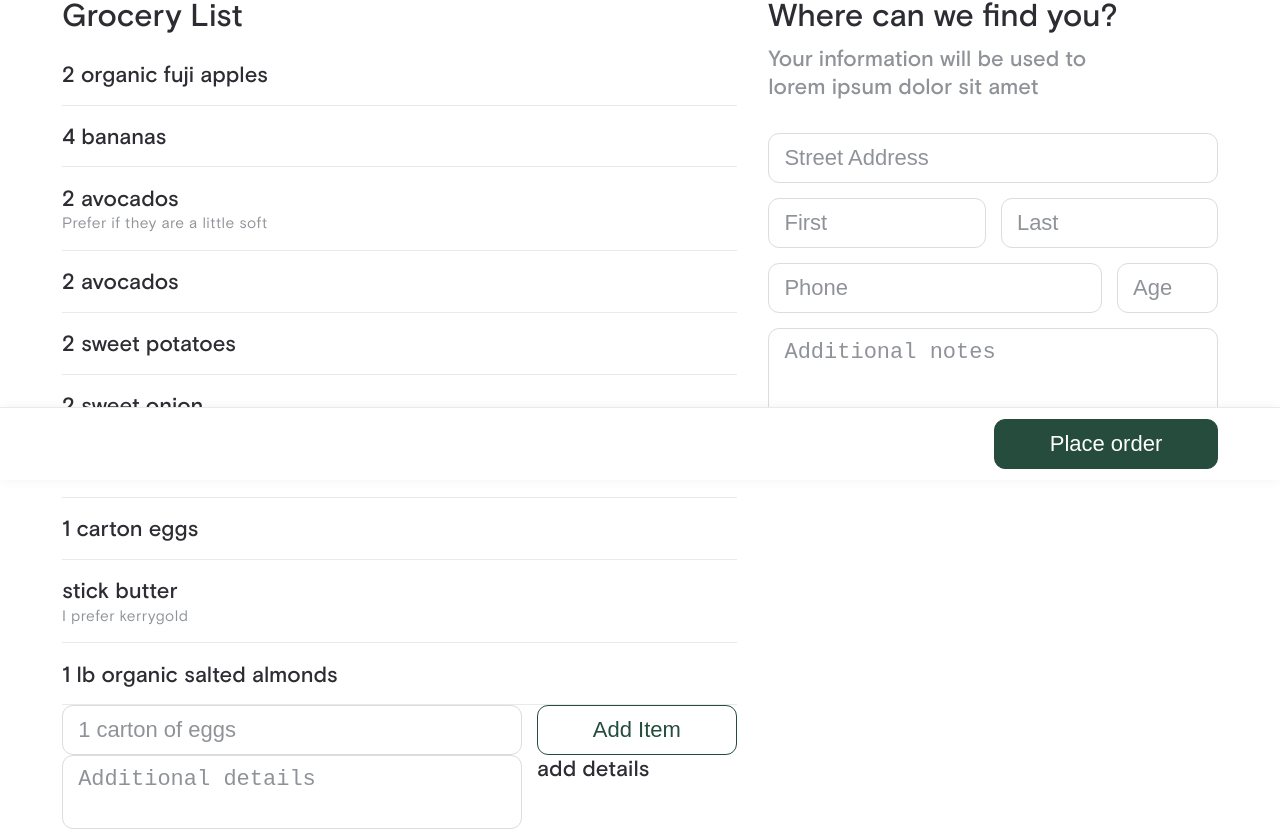
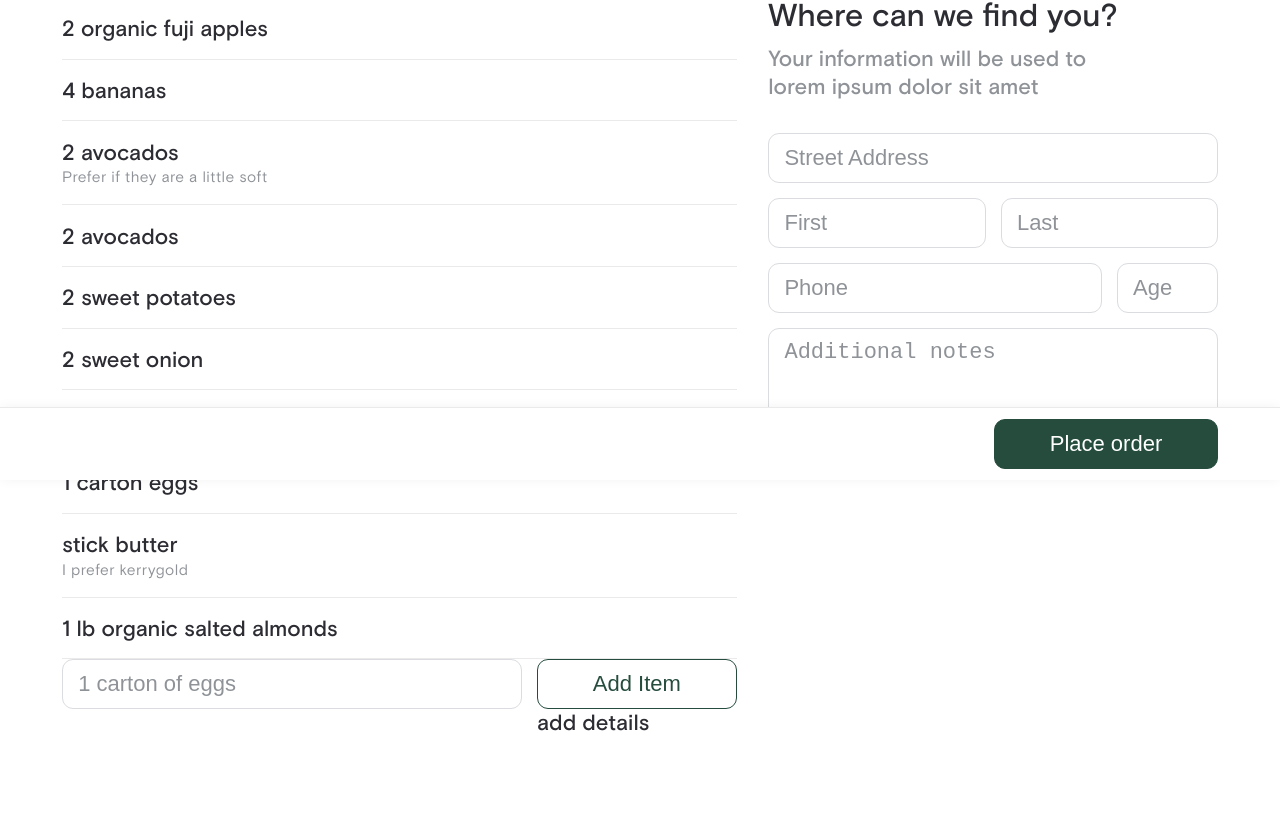
Before and after one commit to thisdesign/groceryassist, a Next.js app: page /orders/new in a window 1280 px wide. Shown: the part 320-1155 px from the top of the page. After the commit the page ends 1056 px from the top, so only its background shows below. Built offline with nearby package versions, Linux system fonts and the light colour scheme.

Commit message:
Organize new page

```diff
--- a/components/NewOrder/NewOrder.tsx
+++ b/components/NewOrder/NewOrder.tsx
@@ -20,61 +20,10 @@ export type PageState = {
   first: string
   last: string
   address: string
-  phone: number
+  phone: string
   age: number
   additionalNotes: string | null
   items: Item[]
-}
-
-const NewOrder = () => {
-  const [pageState, setPageState] = useState<PageState>(null)
-
-  const pushToState = (newItem: Partial<PageState>) => {
-    setPageState({ ...pageState, ...newItem })
-  }
-
-  const handleCompleteButton = () => {
-    console.log(pageState)
-  }
-
-  return (
-    <div>
-      <UIWrapper pad>
-        <LargeHeading>New Order</LargeHeading>
-      </UIWrapper>
-      <UIWrapper>
-        <S.Grid>
-          <div>
-            <MediumHeading>Grocery List</MediumHeading>
-            <GroceryList
-              pushToState={pushToState}
-              items={pageState ? pageState.items : []}
-            />
-          </div>
-          <div>
-            <MediumHeading>Where can we find you?</MediumHeading>
-            <Paragraph>
-              Your information will be used to <br />
-              lorem ipsum dolor sit amet
-            </Paragraph>
-            <S.FormWrapper>
-              <AddressInput onSubmit={address => console.log(address)} />
-              <TextInput placeholder="First" />
-              <TextInput placeholder="Last" />
-              <TextInput placeholder="Phone" />
-              <TextInput placeholder="Age" />
-              <TextArea placeholder="Additional notes" rows={5} />
-            </S.FormWrapper>
-          </div>
-        </S.Grid>
-      </UIWrapper>
-      <BottomBar>
-        <UIWrapper>
-          <UIButton onClick={handleCompleteButton}>Place order</UIButton>
-        </UIWrapper>
-      </BottomBar>
-    </div>
-  )
 }
 
 const PLACEHOLDER_ITEMS: Item[] = [
@@ -112,18 +61,62 @@ const PLACEHOLDER_ITEMS: Item[] = [
   }
 ]
 
-const GroceryList: React.FC<{
+const NewOrder = () => {
+  const [pageState, setPageState] = useState<PageState>({
+    first: "",
+    last: "",
+    address: "",
+    phone: "6168227256",
+    age: 53,
+    additionalNotes: null,
+    items: PLACEHOLDER_ITEMS
+  })
+
+  const pushToState = (newItem: Partial<PageState>) => {
+    setPageState({ ...pageState, ...newItem })
+  }
+
+  const handleCompleteButton = () => {
+    console.log(pageState)
+  }
+
+  return (
+    <div>
+      <UIWrapper pad>
+        <LargeHeading>New Order</LargeHeading>
+      </UIWrapper>
+      <UIWrapper>
+        <S.Grid>
+          <GroceryList
+            pushToState={pushToState}
+            items={pageState ? pageState.items : []}
+          />
+          <InfoInput />
+        </S.Grid>
+      </UIWrapper>
+      <BottomBar>
+        <UIWrapper>
+          <UIButton onClick={handleCompleteButton}>Place order</UIButton>
+        </UIWrapper>
+      </BottomBar>
+    </div>
+  )
+}
+
+type ListProps = {
   items: Item[]
   pushToState: (newItem: Partial<PageState>) => void
-}> = ({ pushToState, items }) => {
+}
+
+const GroceryList: React.FC<ListProps> = ({ pushToState, items }) => {
   const { newItemFieldRef, moreDetailsFieldRef, handleNewItem } = useItemAdd(
     items,
     pushToState
   )
 
   return (
-    <>
-      {PLACEHOLDER_ITEMS.map((item, i) => (
+    <div>
+      {items.map((item, i) => (
         <GroceryLineItem
           key={`${item.text}${i}`}
           text={item.text}
@@ -135,6 +128,7 @@ const GroceryList: React.FC<{
         <div>
           <TextInput placeholder="1 carton of eggs" ref={newItemFieldRef} />
           <TextArea
+            style={{ display: "none" }}
             ref={moreDetailsFieldRef}
             placeholder="Additional details"
           />
@@ -147,7 +141,27 @@ const GroceryList: React.FC<{
           <div>add details</div>
         </div>
       </S.NewItemInputWrapper>
-    </>
+    </div>
+  )
+}
+
+const InfoInput = () => {
+  return (
+    <div>
+      <MediumHeading>Where can we find you?</MediumHeading>
+      <Paragraph>
+        Your information will be used to <br />
+        lorem ipsum dolor sit amet
+      </Paragraph>
+      <S.FormWrapper>
+        <AddressInput onSubmit={address => console.log(address)} />
+        <TextInput placeholder="First" />
+        <TextInput placeholder="Last" />
+        <TextInput placeholder="Phone" />
+        <TextInput placeholder="Age" />
+        <TextArea placeholder="Additional notes" rows={5} />
+      </S.FormWrapper>
+    </div>
   )
 }
 export default NewOrder
--- a/components/NewOrder/useItemAdd.tsx
+++ b/components/NewOrder/useItemAdd.tsx
@@ -15,7 +15,7 @@ const useItemAdd = (
 
     if ($itemName && $itemNotes && $itemName.value !== "") {
       const newItem = {
-        name: $itemName.value,
+        text: $itemName.value,
         notes: $itemNotes.value !== "" ? $itemNotes.value : null
       }
 
@@ -43,6 +43,8 @@ const useItemAdd = (
         $itemName.removeEventListener("keydown", listenForEnter)
       }
     }
+
+    return null
   }, [newItemFieldRef, items])
 
   return {
```
